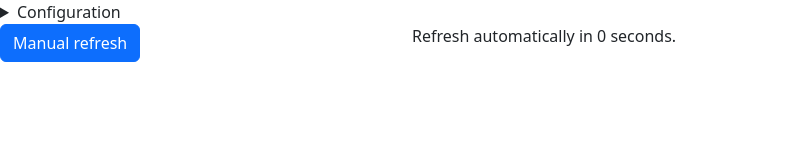
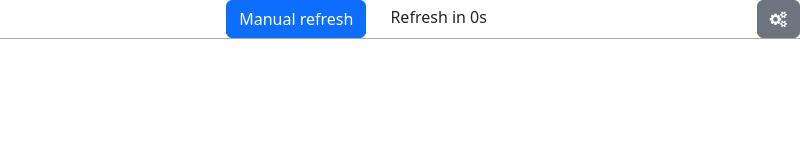
Before and after one commit to rschrenk/otp_client, an Electron app: page index.html in a window 800 px wide. Drawn offline with nearby package versions, Linux system fonts and the light colour scheme.

Commit message:
improve ui with bootstrap and fontawesome

```diff
--- a/connector.js
+++ b/connector.js
@@ -52,6 +52,7 @@ const CONNECTOR = {
             });
         } catch {
             OTPUI.set_result("Error loading: " + server + "/ocs/v2.php/apps/otpmanager/password/check");
+            OTPUI.toggle_page('config');
             return false;
         }
     },
--- a/index.html
+++ b/index.html
@@ -5,9 +5,10 @@
     <title>OTP Client</title>
     <meta charset="UTF-8" />
     <meta name="viewport" content="width=device-width, initial-scale=1, shrink-to-fit=no">
-    <meta http-equiv="Content-Security-Policy" content="default-src 'self' https:; script-src 'self' 'unsafe-inline'" />
-    <meta http-equiv="X-Content-Security-Policy" content="default-src 'self' https:; script-src 'self' 'unsafe-inline'" />
+    <meta http-equiv="Content-Security-Policy" content="default-src 'self' 'unsafe-inline' https:; script-src 'self' 'unsafe-inline'" />
+    <meta http-equiv="X-Content-Security-Policy" content="default-src 'self' 'unsafe-inline' https:; script-src 'self' 'unsafe-inline'" />
     <link rel="stylesheet" href="node_modules/bootstrap/dist/css/bootstrap.css" />
+    <link rel="stylesheet" href="node_modules/font-awesome/css/font-awesome.css" />
     <script src="config.js"></script>
     <script src="connector.js"></script>
     <script src="otpui.js"></script>
@@ -26,25 +27,48 @@
         setInterval(function() { CONNECTOR.reload_counter(); }, 1000);
       }
     </script>
+    <style type="text/css">
+      .hidden { display: none; }
+      .header {
+        border-bottom: 1px solid darkgray;
+        margin-bottom: 10px;
+      }
+      .header a {
+        float: right;
+      }
+    </style>
   </head>
   <body>
-    <details>
-      <summary>Configuration</summary>
+    <div class="hidden" id="config" role="page">
+      <div class="header" role="header">
+        <a class="btn btn-secondary" href="#" onclick="OTPUI.toggle_page('codes');">
+          <i class="fa fa-code"></i>
+          <span class="sr-only">Configuration</span>
+        </a>
+      </div>
       Server: <input type="text" name="server" id="config_server" value="" onchange="CONFIG.change();" /><br />
       Username: <input type="text" name="user" id="config_user" value="" onchange="CONFIG.change();" /><br />
       Password: <input type="password" name="pass" id="config_pass" value="" onchange="CONFIG.change();" /><br />
       OTP-Password: <input type="password" name="otppass" id="config_otppass" value="" onchange="CONFIG.change();" /><br />
-      <a href="#" onclick="CONFIG.store(this); return false;">Store Configuration</a><br />
-    </details>
-    <div class="row">
-      <div class="col-md-6">
-        <a href="#" class="btn btn-block btn-primary" onclick="$('#reload-counter').html(0); return false;">Manual refresh</a>
+      <a class="btn btn-primary" href="#" onclick="CONFIG.store(this); return false;">Store Configuration</a><br />
+    </div>
+    <div id="codes" role="page">
+      <div class="header" role="header">
+        <a class="btn btn-secondary" href="#" onclick="OTPUI.toggle_page('config');">
+          <i class="fa fa-gears"></i>
+          <span class="sr-only">Configuration</span>
+        </a>
+        <div class="row">
+          <div class="col-6">
+            <a href="#" class="btn btn-block btn-primary" onclick="$('#reload-counter').html(0); return false;">Manual refresh</a>
+          </div>
+          <div class="col-6" style="padding-top: 5px;">
+            Refresh in <span id="reload-counter" data-period="30">0</span>s
+          </div>
+        </div>
       </div>
-      <div class="col-md-6">
-        Refresh automatically in <span id="reload-counter" data-period="30">0</span> seconds.
-      </div>
+      <div id="accounts"></div>
     </div>
     <div id="main-alert" class="alert" role="alert"></div>
-    <div id="accounts"></div>
   </body>
 </html>
--- a/main.js
+++ b/main.js
@@ -10,7 +10,7 @@ const createWindow = () => {
     }
   })
   // Open Chrome debugging
-  win.webContents.openDevTools()
+  //win.webContents.openDevTools()
   // Open viewer
   win.loadFile('index.html')
   BrowserWindow.$ = BrowserWindow.jQuery = require('jquery')
--- a/otpui.js
+++ b/otpui.js
@@ -25,5 +25,9 @@ const OTPUI = {
         }
         // Remove all other classes and set only the desired alerttype.
         $('#main-alert').set('class', 'alert').addClass('alert-' + alerttype).html(result);
+    },
+    toggle_page: function(pagetoopen) {
+        $('[role=page]').addClass('hidden');
+        $('#' + pagetoopen).removeClass('hidden');
     }
 }
--- a/package.json
+++ b/package.json
@@ -1,6 +1,6 @@
 {
   "name": "otp_client",
-  "version": "1.0.0",
+  "version": "1.0.2",
   "description": "Client for the TOTP-service \"otp-manager\" in Nextcloud",
   "main": "main.js",
   "scripts": {
@@ -23,6 +23,7 @@
   "dependencies": {
     "bootstrap": "^5.3.5",
     "crypto-js": "^4.2.0",
+    "font-awesome": "^4.7.0",
     "jquery": "^3.7.1",
     "otpauth": "^9.4.0",
     "popper.js": "^1.16.1"
```
Also changed, not shown: README.md, 1 other file.
